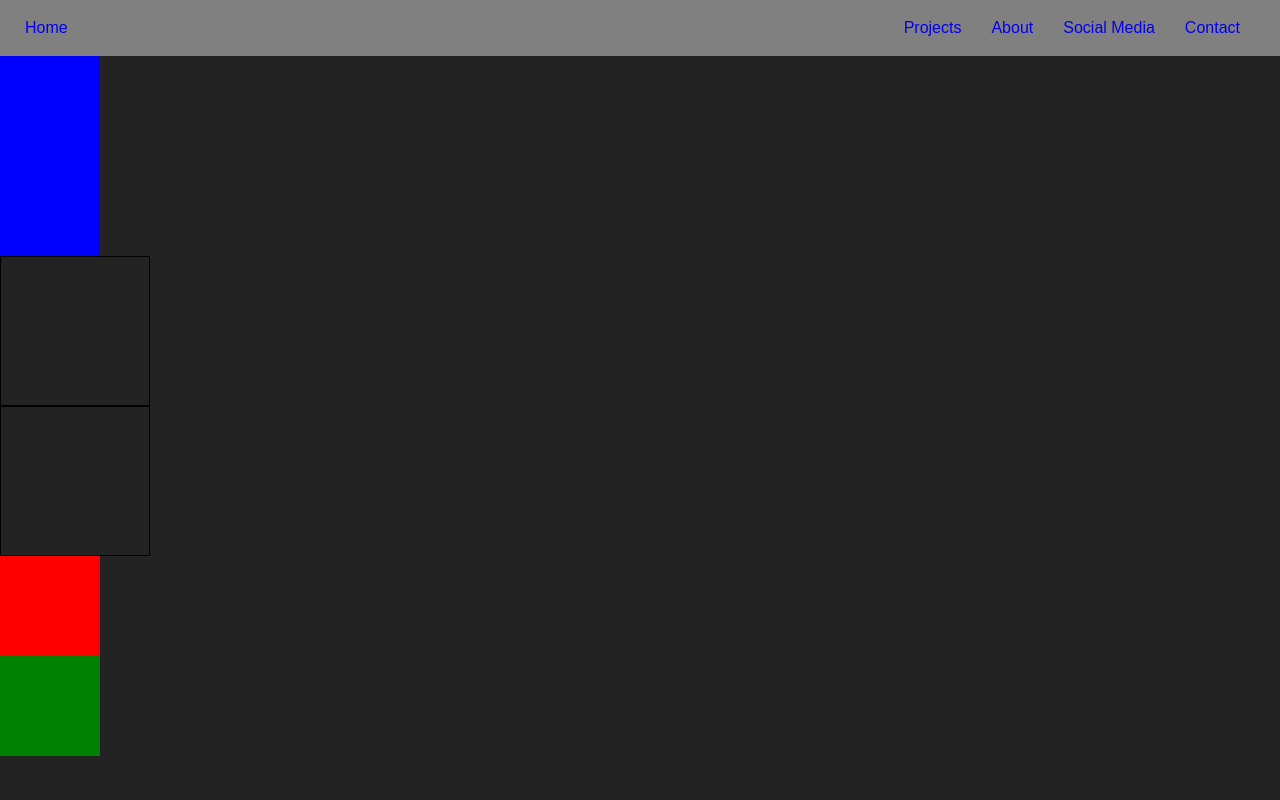
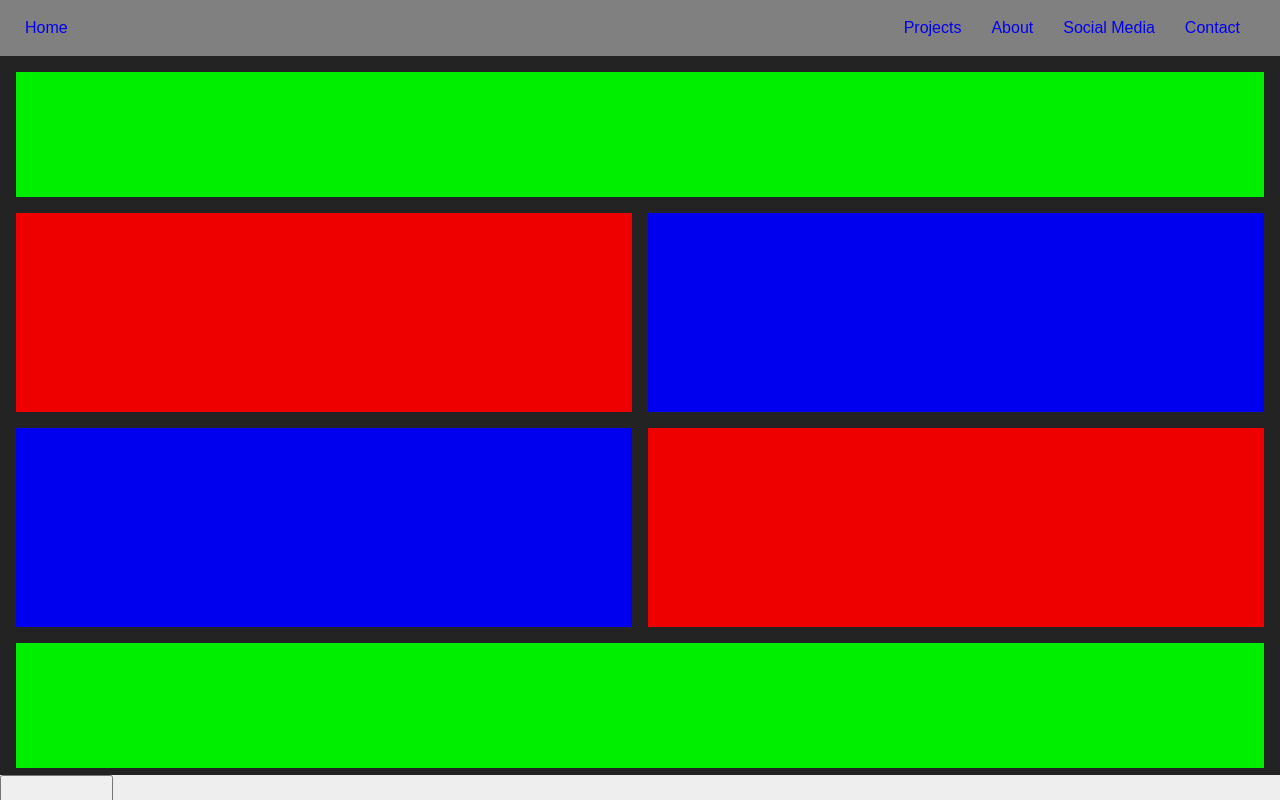
Before and after one commit to tbwilson89/portfoliov2, a React (Create React App) app: page /testmove in a window 1280 px wide. Built offline with nearby package versions, Linux system fonts and the light colour scheme.

Commit message:
working on drag and drop feature in test environment

```diff
--- a/src/components/projects/cardgame/card.js
+++ b/src/components/projects/cardgame/card.js
@@ -7,13 +7,15 @@ export default class Card extends Component {
 
   render(){
     let Card = this.props.cardSize === 'full' ? CardFull : CardMini
+    console.log(this.props.data)
     return(
-      <div style={{height: '100%'}}>
+      <div style={{height: '100%', margin: '0'}}>
         <Card
           loc={this.props.loc}
           data={this.props.cardData}
           onClick={this.props.handleClick}
           onHover={this.props.onHover}
+          onDrag={this.props.onDrag}
         />
       </div>
     )
--- a/src/components/projects/testmoving.js
+++ b/src/components/projects/testmoving.js
@@ -1,4 +1,7 @@
 import React, {Component} from 'react'
+
+import cardInfo from './cardgame/database/cardinfo'
+import Card from './cardgame/card'
 
 export default class testMove extends Component {
   constructor(props){
@@ -16,82 +19,47 @@ export default class testMove extends Component {
           y: 0,
         }
       ],
-      sectionTwo: ['square', 'square'],
-      currentLoc: '',
-      currentPos: '',
+      showHand: false,
+      playerDeck: []
     }
-    this.MouseDown = this.MouseDown.bind(this)
-    this.whenMouseMove = this.whenMouseMove.bind(this)
-    this.mouseUp = this.mouseUp.bind(this)
     this.drag = this.drag.bind(this)
     this.allowDrop = this.allowDrop.bind(this)
     this.drop = this.drop.bind(this)
+    this.showHand = this.showHand.bind(this)
+    this.drawCard = this.drawCard.bind(this)
+  }
+
+  drawCard(){
+    document.getElementById('player-hand').appendChild(document.getElementById('player-deck').children[0])
+    console.log(this.state.playerDeck)
+  }
+  showHand(){
+    this.setState({showHand: true})
   }
 
   allowDrop(e){
     e.preventDefault()
   }
   drag(e){
-    console.log(e.dataTransfer.getData('test') + ' ' + e.target)
-    e.dataTransfer.setData('text', e.target.id)
+    console.log('test')
+    e.dataTransfer.setData('text', e.currentTarget.id)
   }
   drop(e){
     e.preventDefault()
+    console.log(e.dataTransfer.getData('test'))
     var data = e.dataTransfer.getData('text')
-    e.target.appendChild(document.getElementById(data))
+    e.currentTarget.appendChild(document.getElementById(data))
   }
 
   componentDidMount(){
-    // this.state.sectionOne.forEach((s,i)=>{
-    //   this.dragElement(`secone${i}}`)
-    // })
+    console.log(document.getElementById('player-deck').children[0])
+    let deck = []
+    for(let i=0;i<30;i++){
+      deck.push(<div id={`card${i}`} draggable='true' onDragStart={this.drag} style={{}}><Card loc={`card${i}`} cardSize={''} cardData={cardInfo.fighter} onClick={function(){}} onHover={function(){}}/></div>)
     }
-  MouseDown(e){
-    let loc = e.currentTarget.id.split('').map((l)=>isNaN(l) ? l : '').join('')
-    let pos = e.currentTarget.id.split('').map((l)=>isNaN(l) ? '' : l).join('')
-
-    console.log(loc + ' ' + pos)
-    let section = JSON.parse(JSON.stringify(this.state[loc]))
-    section[pos].dragging = true
-    section[pos].x = e.clientX
-    section[pos].y = e.clientY
-
-    console.log(section)
     this.setState({
-      sectionOne: section,
-      currentLoc: loc,
-      currentPos: pos
+      playerDeck: deck
     })
-  }
-  mouseUp(e){
-    if(this.state.currentLoc !== ''){
-      let section = JSON.parse(JSON.stringify(this.state[this.state.currentLoc]))
-      section[this.state.currentPos].dragging = false;
-
-      console.log(section)
-      this.setState({
-        sectionOne: section,
-        currentLoc: '',
-        currentPos: ''
-      })
-
-    }
-  }
-  mouseLeaves(e){
-
-  }
-  whenMouseMove(e){
-    let posX = e.clientX
-    let posY = e.clientY
-    if(this.state.currentLoc !== ''){
-      let currentTarget = JSON.parse(JSON.stringify(this.state[this.state.currentLoc]))
-      currentTarget[this.state.currentPos].x = posX
-      currentTarget[this.state.currentPos].y = posY
-      console.log(posX + ' ' + posY)
-      this.setState({
-        sectionOne: currentTarget
-      })
-    }
   }
 
   render(){
@@ -100,8 +68,6 @@ export default class testMove extends Component {
         <div
           id={`sectionOne${i}`}
           className='square'
-          onMouseDown={this.MouseDown}
-          onMouseUp={this.mouseUp}
           // onMouseMove={this.whenMouseMove}
           style={{
             height: '100px',
@@ -116,8 +82,48 @@ export default class testMove extends Component {
     })
     // let secTwo = this.state.sectionOne.map((i)=>(<div id={`sectwo${i}`} className='square' style={{height: '100px', width: '100px',backgroundColor: 'blue'}} onClick={this.dragElement}></div>))
     return(
-      <div className='wrapper' onMouseMove={this.whenMouseMove} onMouseLeave={this.mouseUp} onMouseUp={this.mouseUp}>
-        <div className='sectionOne'>{secOne}</div>
+        <div className='wrapper'
+          style={{
+            position: 'relative',
+            display: 'grid',
+            gridTemplateColumns: '1fr 1fr',
+            gridTemplateRows: '1.25fr 2fr 2fr 1.25fr',
+            gridTemplateAreas: "'oresources oresources' 'oattack odefense''pdefense pattack' 'presources presources'",
+            gridGap: '1em',
+            padding: '1em 1em 2em 1em',
+            overflow: 'hidden'
+          }}>
+          <div className='opponent-resources' style={{backgroundColor: '#0e0', gridArea: 'oresources', display: 'grid', gridTemplateColumns: 'repeat(5,1fr)'}} onDrop={this.drop} onDragOver={this.allowDrop}></div>
+          <div className='opponent-defense' style={{backgroundColor: '#00e', gridArea: 'odefense', display: 'flex', flexWrap: 'wrap'}} onDrop={this.drop} onDragOver={this.allowDrop}></div>
+          <div className='opponent-attack' style={{backgroundColor: '#e00', gridArea: 'oattack', display: 'flex', flexWrap: 'wrap'}} onDrop={this.drop} onDragOver={this.allowDrop}></div>
+
+          <div className='player-attack' style={{backgroundColor: '#e00', gridArea: 'pattack', display: 'flex', flexWrap: 'wrap'}} onDrop={this.drop} onDragOver={this.allowDrop}></div>
+          <div className='player-defense' style={{backgroundColor: '#00e', gridArea: 'pdefense', display: 'flex', flexWrap: 'wrap'}} onDrop={this.drop} onDragOver={this.allowDrop}></div>
+          <div className='player-resources' style={{backgroundColor: '#0e0', gridArea: 'presources', display: 'flex', flexWrap: 'wrap'}} onDrop={this.drop} onDragOver={this.allowDrop}></div>
+
+          <div
+            id='player-hand'
+            className='player-hand'
+            style={{
+              display: 'flex',
+              position: 'absolute',
+              bottom: this.state.showHand === true ? '150px' : '-75px',
+              width: '100%',
+              height: '100px',
+              backgroundColor: '#eee',
+              transition: 'bottom .5s'
+            }}
+            onClick={this.showHand}>
+            <button onClick={this.drawCard}>DRAW A CARD!</button>
+
+          </div>
+
+          <div id='player-deck' className='player-deck' style={{display: 'none'}}>
+            {this.state.playerDeck}
+          </div>
+
+
+          {/* <div className='sectionOne'>{secOne}</div>
           <div className='sectionTwo'>{}</div>
           <div style={{height: '150px', width: '150px', border: '1px solid black'}} onDrop={this.drop} onDragOver={this.allowDrop}></div>
           <div style={{height: '150px', width: '150px', border: '1px solid black'}} onDrop={this.drop} onDragOver={this.allowDrop}></div>
@@ -126,7 +132,7 @@ export default class testMove extends Component {
           id='testmover'
           draggable='true'
           onDragStart={this.drag}
-          style={{height: '100px', width: '100px', backgroundColor: 'red'}}
+          style={{minHeight: '100px', minWidth: '100px', backgroundColor: 'red'}}
           >
 
         </div>
@@ -137,7 +143,7 @@ export default class testMove extends Component {
         style={{height: '100px', width: '100px', backgroundColor: 'green'}}
         >
 
-        </div>
+      </div> */}
       </div>
     )
   }
--- a/src/styles/css/cardmini.css
+++ b/src/styles/css/cardmini.css
@@ -8,7 +8,8 @@
   padding: 3px 3px;
   display: flex;
   flex-direction: column;
-  justify-content: space-between; }
+  justify-content: space-between;
+  max-height: 200px; }
   .card-mini-wrapper .card-mini-topline {
     display: flex; }
     .card-mini-wrapper .card-mini-topline .card-mini-cost {
--- a/src/styles/scss/cardmini.scss
+++ b/src/styles/scss/cardmini.scss
@@ -10,6 +10,7 @@
   display: flex;
   flex-direction: column;
   justify-content: space-between;
+  max-height: 200px;
 
   .card-mini-topline {
     display: flex;
```
Also changed, not shown: 2 other files (tests, documents, lock files or other folders). Lines whose indentation alone changed are shown as unchanged.
